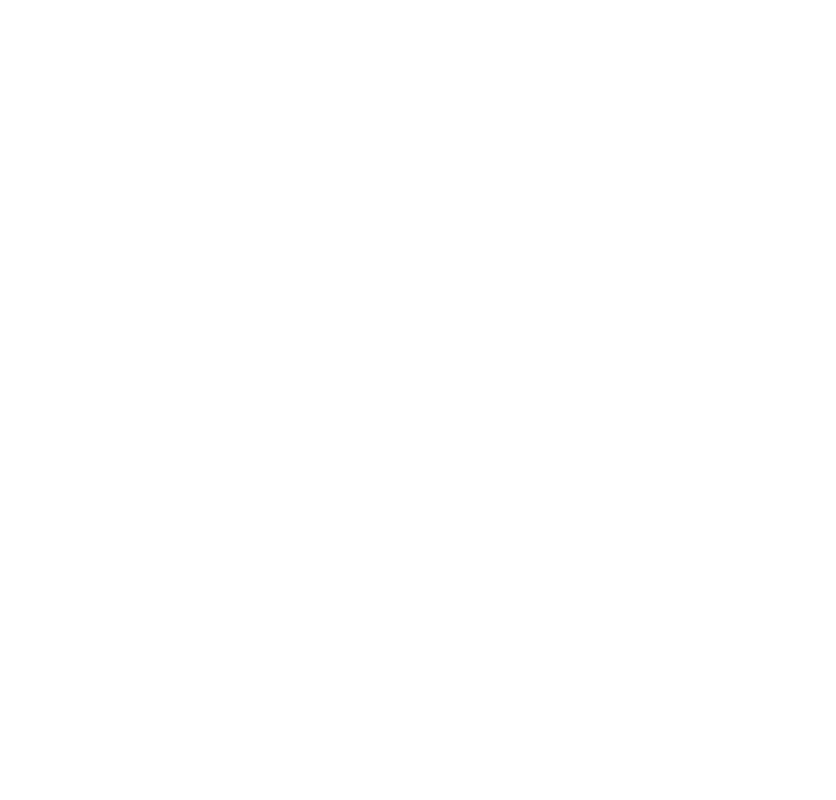
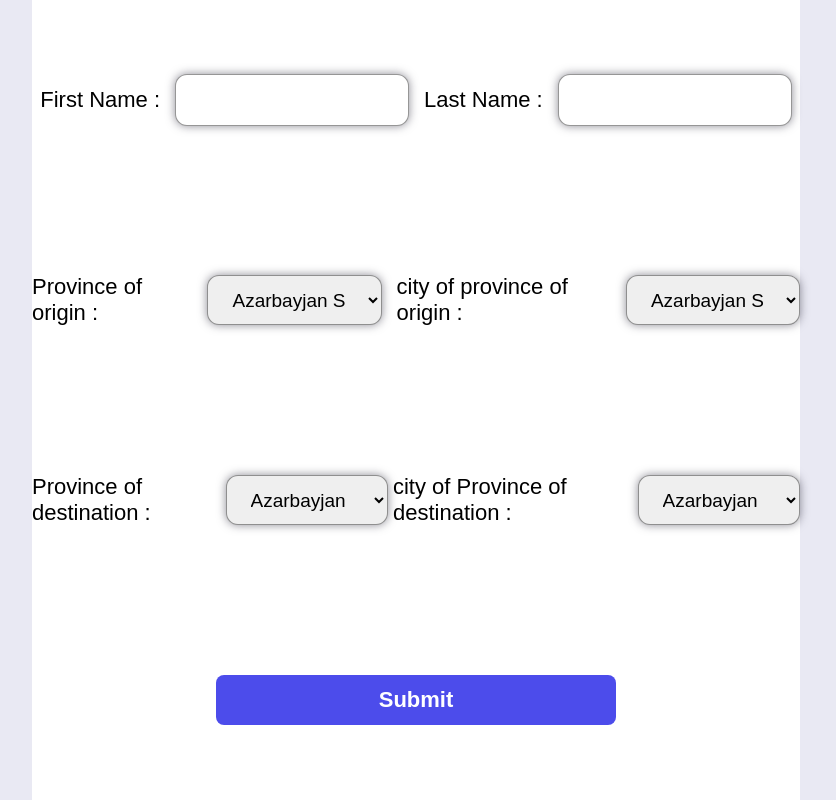
Before and after one commit to mmd-web/Ticketing_System, a plain HTML site: page index.html in a window 1280 px wide. Shown: the whole page, without its empty margins (224-1060 px from the left). Drawn offline with Linux system fonts and the light colour scheme.

Commit message:
Styles : Completing the HTML file and CSS styles

```diff
--- a/index.html
+++ b/index.html
@@ -8,8 +8,65 @@
     <link rel="stylesheet" href="./styles/style.css">
 </head>
 <body>
-    <div id="container">
+    <div id="container" class="flex_center">
+        <div id="box_content" class="rel_position">
 
+            <div id="box_user" class="rel_position flex_row">
+                <span id="text_user_name">First Name :</span>
+                <input type="text" name="" id="user_name">
+                <span id="text_user_last_name">Last Name :</span>
+                <input type="text" name="" id="user_last_name">
+            </div>
+
+            <div id="box_origin" class="rel_position flex_row">
+                <span id="text_origin">Province of origin :</span>
+                <select name="" id="data_origin">
+                    <option value="َAzarbayjan Sh">Azarbayjan Sh</option>
+                    <option value="َAzarbayjan Gh">Azarbayjan Gh</option>
+                    <option value="َTehran">َTehran</option>
+                    <option value="Sfahan">Sfahan</option>
+                    <option value="Gilan">Gilan</option>
+                    <option value="Ardabil">Ardabil</option>
+                </select>
+
+                <span id="text_origin_city">city of province of origin :</span>
+                <select name="" id="data_origin_city">
+                    <option value="َAzarbayjan Sh">Azarbayjan Sh</option>
+                    <option value="َAzarbayjan Gh">Azarbayjan Gh</option>
+                    <option value="َTehran">َTehran</option>
+                    <option value="Sfahan">Sfahan</option>
+                    <option value="Gilan">Gilan</option>
+                    <option value="Ardabil">Ardabil</option>
+                </select>
+            </div>
+
+            <div id="box_destination" class="rel_position flex_row">
+                <span id="text_destination">Province of destination :</span>
+                <select name="" id="data_destination">
+                    <option value="َAzarbayjan Sh">Azarbayjan Sh</option>
+                    <option value="َAzarbayjan Gh">Azarbayjan Gh</option>
+                    <option value="َTehran">َTehran</option>
+                    <option value="Sfahan">Sfahan</option>
+                    <option value="Gilan">Gilan</option>
+                    <option value="Ardabil">Ardabil</option>
+                </select>
+
+                <span id="text_destination_city">city of Province of destination :</span>
+                <select name="" id="data_destination_city">
+                    <option value="َAzarbayjan Sh">Azarbayjan Sh</option>
+                    <option value="َAzarbayjan Gh">Azarbayjan Gh</option>
+                    <option value="َTehran">َTehran</option>
+                    <option value="Sfahan">Sfahan</option>
+                    <option value="Gilan">Gilan</option>
+                    <option value="Ardabil">Ardabil</option>
+                </select>
+            </div>
+
+            <div id="box_btn" class="rel_position flex_center">
+                <button id="btn_mudal">Submit</button>
+            </div>
+
+        </div>
     </div>
 </body>
 </html>
--- a/styles/global.css
+++ b/styles/global.css
@@ -1,3 +1,7 @@
+:root {
+    --Fontfamily : sans-serif;
+}
+
 body {
     padding: 0;
     margin: 0;
@@ -9,11 +13,7 @@ body {
     height: 100%;
     top: 0;
     left: 0;
-    background-image: url();
-    background-position: center;
-    background-repeat: no-repeat;
-    background-size: cover;
-    background-attachment: local;
+    background-color: #e9e9f3;
 }
 
 .flex_center {
--- a/styles/style.css
+++ b/styles/style.css
@@ -0,0 +1,84 @@
+#box_content {
+    width: 60%;
+    height: 100%;
+    background-color: #fff;
+}
+#box_content>div {
+    width: 100%;
+    height: 25%;
+    background-color: transparent;
+    gap: 15px;
+}
+
+#box_user {
+    background-color: transparent;
+}
+#box_user>input {
+    width: 25%;
+    height: 50px;
+    padding: 0 20px;
+    font-family: var(--Fontfamily);
+    font-size: 19px;
+    color: #000;
+    border: 1.5px solid #4f4f4f98;
+    border-radius: 12px;
+    box-shadow: 0 0 10px #403e4e98;
+}
+#box_user>span {
+    font-family: var(--Fontfamily);
+    font-size: 22px;
+    color: #000;
+}
+
+#box_origin {
+    background-color: transparent;
+}
+#box_origin>select {
+    width: 25%;
+    height: 50px;
+    padding: 0 20px;
+    font-family: var(--Fontfamily);
+    font-size: 19px;
+    color: #000;
+    border: 1.5px solid #4f4f4f98;
+    border-radius: 12px;
+    box-shadow: 0 0 10px #403e4e98;
+}
+#box_origin>span {
+    font-family: var(--Fontfamily);
+    font-size: 22px;
+    color: #000;
+}
+
+#box_content>#box_destination {
+    background-color: transparent;
+    gap: 5px;
+}
+#box_destination>select {
+    width: 25%;
+    height: 50px;
+    padding: 0 20px;
+    font-family: var(--Fontfamily);
+    font-size: 19px;
+    color: #000;
+    border: 1.5px solid #4f4f4f98;
+    border-radius: 12px;
+    box-shadow: 0 0 10px #403e4e98;
+}
+#box_destination>span {
+    font-family: var(--Fontfamily);
+    font-size: 22px;
+    color: #000;
+}
+
+#box_btn>button {
+    width: 400px;
+    height: 50px;
+    border-radius: 8px;
+    border: none;
+    background-color: rgb(76, 76, 235);
+    font-family: var(--Fontfamily);
+    font-size: 22px;
+    font-weight: 600;
+    color: #fff;
+}
```
